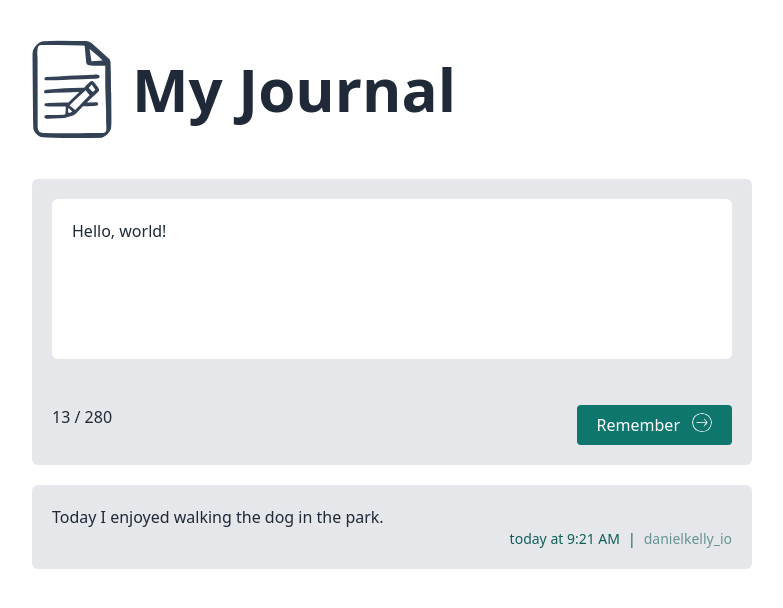
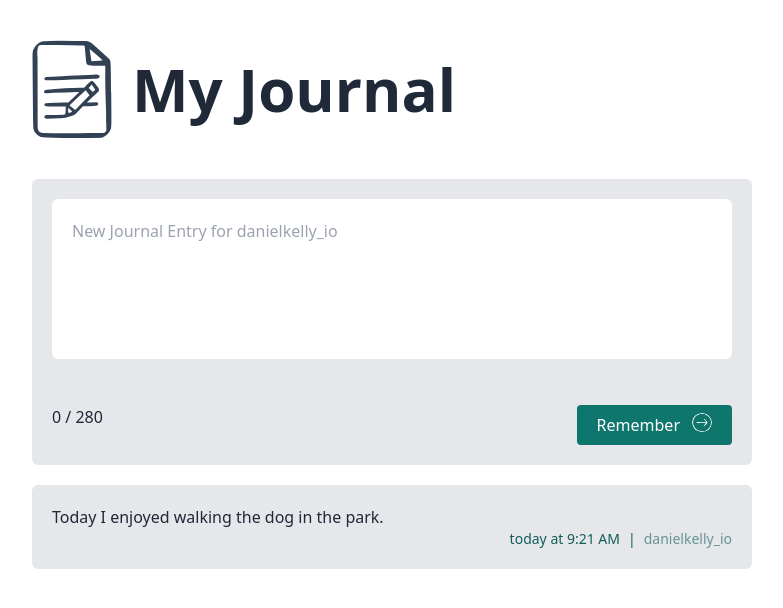
Before and after one commit to Oksana-1/vue3-ts, a Vue app: page / in a window 1280 px wide. Both pictures are taken after a click on the button "Remember". Shown: the top 608 px of the page, without its empty margins (248-1031 px from the left). Built offline with nearby package versions, Linux system fonts and the light colour scheme.

Commit message:
Emits, defineEmits in TS

```diff
--- a/src/App.vue
+++ b/src/App.vue
@@ -4,21 +4,26 @@ import EntryEditor from "./components/EntryEditor.vue";
 import EntryCard from "@/components/EntryCard.vue";
 import { reactive } from "vue";
 import type User from "@/types/User";
+import type Entry from "./types/Entry";
 
 const user: User = reactive({
   id: 1,
   username: "oksana1",
   settings: [],
 });
+const entries: Entry[] = reactive([]);
 console.log(user);
+const createHandler = (entry: Entry) => {
+  entries.unshift(entry);
+};
 </script>
 
 <template>
   <main class="container m-auto p-10">
     <TheHeader />
-    <EntryEditor />
+    <EntryEditor @@create="createHandler" />
     <ul>
-      <li>
+      <li v-for="entryItem in entries" :key="entryItem.id">
         <EntryCard />
       </li>
     </ul>
--- a/src/components/EntryEditor.vue
+++ b/src/components/EntryEditor.vue
@@ -2,25 +2,46 @@
 import EmojiField from "@/components/EmojiField.vue";
 import ArrowCircleRight from "@/assets/icons/arrow-circle-right.svg";
 import type Emoji from "@/types/Emoji";
-import { ref, computed } from "vue";
+import { ref, computed, defineEmits } from "vue";
+import type Entry from "@/types/Entry";
 
-const text = ref("Hello, world!");
+const body = ref("Hello, world!");
 const emoji = ref<Emoji | null>(null);
 const maxChars = 280;
-const charCount = computed(() => text.value.length);
+const charCount = computed(() => body.value.length);
+
+const emit = defineEmits<{
+  (event: "@create", entry: Entry): void;
+}>();
+
 const handleTextInput = (event: Event) => {
   const textArea = event.target as HTMLTextAreaElement;
   if (textArea.value.length <= maxChars) {
-    text.value = textArea.value;
+    body.value = textArea.value;
   } else {
-    text.value = textArea.value.substring(0, 280);
+    body.value = textArea.value.substring(0, 280);
   }
 };
+const entry = computed(() => ({
+  body: body.value,
+  emoji: emoji.value,
+  createdAt: new Date(),
+  userId: 1,
+  id: Math.random(),
+}));
+const submitForm = () => {
+  emit("@create", entry.value);
+  resetForm();
+};
+function resetForm() {
+  body.value = "";
+  emoji.value = null;
+}
 </script>
 <template>
-  <form class="entry-form" @submit.prevent>
+  <form class="entry-form" @submit.prevent="submitForm">
     <textarea
-      v-model="text"
+      v-model="body"
       @keyup="handleTextInput"
       placeholder="New Journal Entry for danielkelly_io"
     ></textarea>
--- /dev/null
+++ b/src/types/Entry.ts
@@ -0,0 +1,9 @@
+import type Emoji from "@/types/Emoji";
+
+export default interface Entry {
+  id: number;
+  body: string;
+  emoji: Emoji | null;
+  createdAt: Date;
+  userId: number;
+}
```
